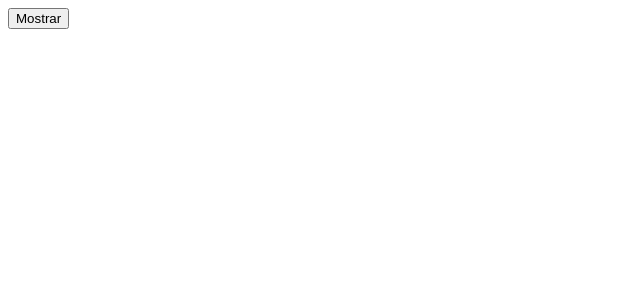
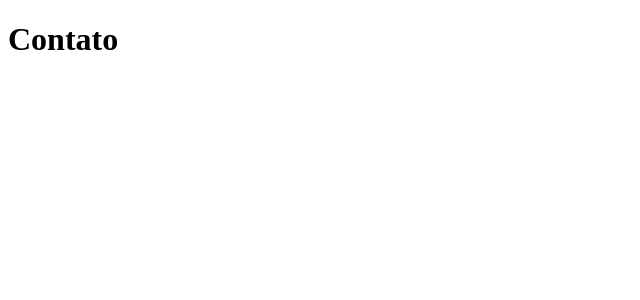
Before and after one commit to Dev-JoseRonaldo/iniciando-no-react, a React (Vite) app: page /contato in a window 1280 px wide. Shown: the top 300 px of the page, without its empty margins (0-640 px from the left). Built offline with nearby package versions, Linux system fonts and the light colour scheme.

Commit message:
:sparkles: feat: Criando Rotas com react-router-dom

```diff
--- a/package.json
+++ b/package.json
@@ -9,7 +9,8 @@
   },
   "dependencies": {
     "react": "^18.0.0",
-    "react-dom": "^18.0.0"
+    "react-dom": "^18.0.0",
+    "react-router-dom": "^6.3.0"
   },
   "devDependencies": {
     "@types/react": "^18.0.0",
--- a/src/App.tsx
+++ b/src/App.tsx
@@ -1,32 +1,11 @@
-import { useState } from 'react';
-import { Header } from './components/Header';
-import { Figure } from './components/Figure';
-import { Contador } from './components/Contador';
-import { Input } from './components/Input';
+import React from 'react';
+import Router from './routes';
+
 
 function App() {
   return (
-   <div>
-     <Header
-     nome="José"
-     sobrenome="Ronaldo"
-     idade={23}
-     tecnologia="ReactJS"
-     />
-
-     <Figure
-     src='https://blog.rocketseat.com.br/content/images/size/w1000/2020/06/autenticacao-no-react-native-reactjs-com-context-api-hooks.png'
-     alt='imagem do ReactJS'
-     description='Imagem representativa do ReactJS'
-     />
-
-     <Contador/>
-     <hr />
-
-     <Input />
-     <hr />
-    </div>
-  )
+    <Router />
+  );
 }
 
 export default App;
--- a/src/main.tsx
+++ b/src/main.tsx
@@ -6,6 +6,6 @@ import Condicionais from './view/condicionais/Condicionais'
 
 ReactDOM.createRoot(document.getElementById('root')!).render(
   <React.StrictMode>
-    <Condicionais />
+    <App />
   </React.StrictMode>
 )
--- /dev/null
+++ b/src/routes.tsx
@@ -0,0 +1,20 @@
+import React from "react";
+
+import { BrowserRouter, Routes, Route} from 'react-router-dom';
+
+import Home from "./view/Home";
+import Contato from "./view/Contato";
+
+const Router: React.FC = () => {
+
+  return(
+    <BrowserRouter>
+      <Routes>
+        <Route path="/" element={<Home />}/>
+        <Route path="/contato" element={<Contato />}/>
+      </Routes>
+    </BrowserRouter>
+  );
+}
+
+export default Router;
--- /dev/null
+++ b/src/view/Contato/index.tsx
@@ -0,0 +1,12 @@
+import React from "react";
+
+const Contato: React.FC = () => {
+
+  return(
+    <div>
+      <h1>Contato</h1>
+    </div>
+  );
+}
+
+export default Contato;
--- /dev/null
+++ b/src/view/Home/index.tsx
@@ -0,0 +1,35 @@
+import React from "react";
+
+import { useState } from 'react';
+import { Header } from "../../components/Header";
+import { Figure } from "../../components/Figure";
+import { Contador } from "../../components/Contador";
+import { Input } from "../../components/Input";
+
+const Home: React.FC = () => {
+
+  return (
+    <div>
+      <Header
+      nome="José"
+      sobrenome="Ronaldo"
+      idade={23}
+      tecnologia="ReactJS"
+      />
+
+      <Figure
+      src='https://blog.rocketseat.com.br/content/images/size/w1000/2020/06/autenticacao-no-react-native-reactjs-com-context-api-hooks.png'
+      alt='imagem do ReactJS'
+      description='Imagem representativa do ReactJS'
+      />
+
+      <Contador/>
+      <hr />
+
+      <Input />
+      <hr />
+     </div>
+   );
+}
+
+export default Home;
```
Also changed, not shown: 1 other file (tests, documents, lock files or other folders).
